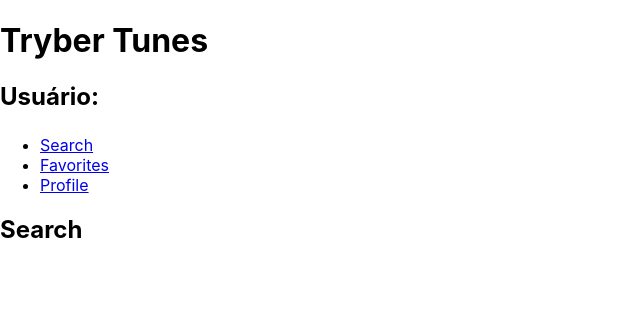
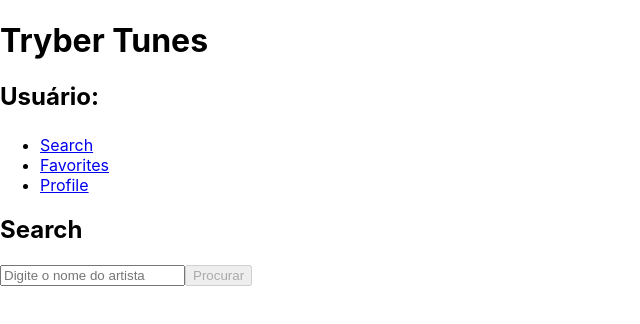
Before and after one commit to phvleite/trybetunes, a React (Create React App) app: page /search in a window 1280 px wide. Shown: the top 324 px of the page, without its empty margins (0-640 px from the left). Built offline with nearby package versions, Linux system fonts and the light colour scheme.

Commit message:
Rqquisito 5 finalizado

```diff
--- a/src/pages/Search.js
+++ b/src/pages/Search.js
@@ -2,11 +2,51 @@ import React, { Component } from 'react';
 import Header from '../component/Header';
 
 class Search extends Component {
+  constructor() {
+    super();
+    this.state = {
+      disabled: true,
+      artist: '',
+      // load: false,
+      // redirect: false,
+    };
+  }
+
+  handleText = ({ target }) => {
+    const { name, value } = target;
+    this.setState({ [name]: value }, () => this.validate());
+  }
+
+  validate = () => {
+    const { artist } = this.state;
+    const MIN_LEN_ARTIST = 2;
+    this.setState({ disabled: artist.length < MIN_LEN_ARTIST });
+  }
+
   render() {
+    const { disabled, artist } = this.state;
     return (
       <div data-testid="page-search">
         <Header />
         <h2>Search</h2>
+        <form>
+          <input
+            type="text"
+            data-testid="search-artist-input"
+            onChange={ this.handleText }
+            name="artist"
+            placeholder="Digite o nome do artista"
+            value={ artist }
+          />
+          <button
+            name="button-search-artist"
+            type="submit"
+            data-testid="search-artist-button"
+            disabled={ disabled }
+          >
+            Procurar
+          </button>
+        </form>
       </div>
     );
   }
```
